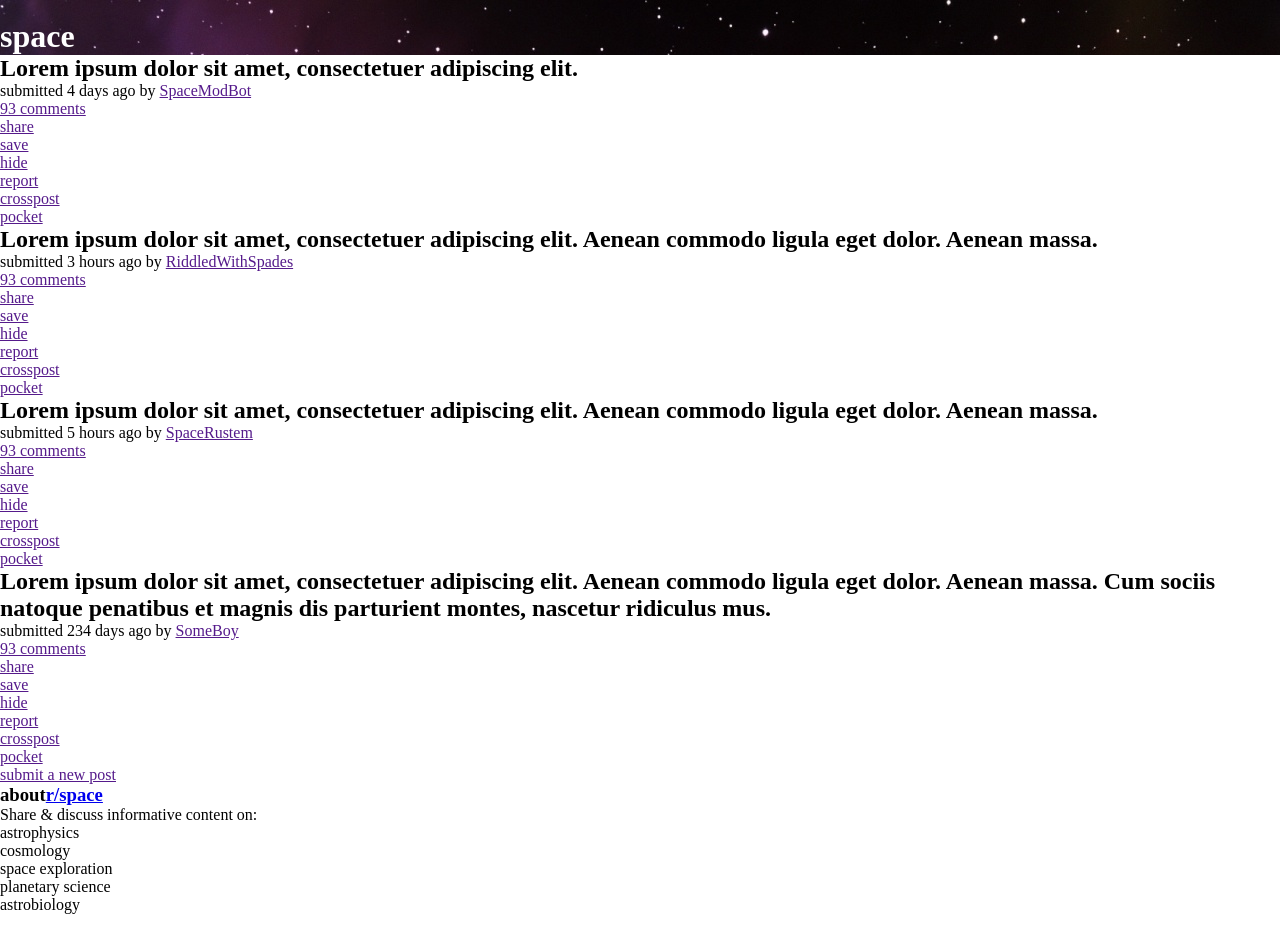
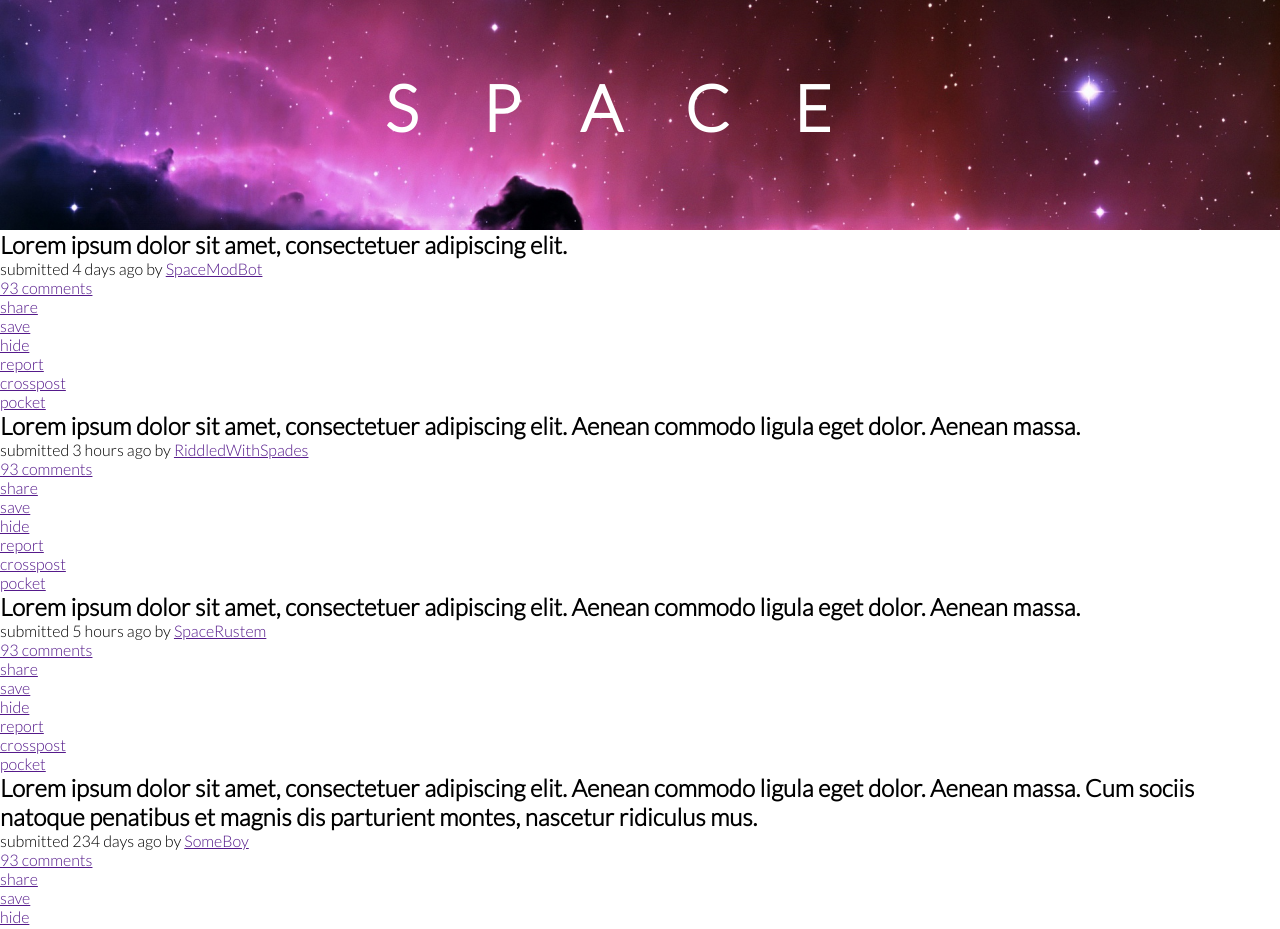
Before and after one commit to greenfox-academy/tothbandi, a plain HTML site: page week-08/reddit/index.html in a window 1280 px wide. Shown: the top 929 px of the page. Drawn offline with Linux system fonts and the light colour scheme.

Commit message:
feat reddit css style header

```diff
--- a/week-08/reddit/css/main.css
+++ b/week-08/reddit/css/main.css
@@ -1,9 +1,18 @@
 *{
   margin: 0;
   padding: 0;
+  font-family: 'Lato', sans-serif;
 }
 
 .header{
-  background-image: url("../assets/horsehead_nebula.jpg");
+  height: 200px;
+  padding-top: 30px;
+  background: url("../assets/horsehead_nebula.jpg") 0 no-repeat;
+  background-size: cover;
+  border: none;
   color: white;
+  text-transform: uppercase;
+  font-size: 2rem;
+  letter-spacing: 4rem;
+  text-align: center;
 }
--- a/week-08/reddit/index.html
+++ b/week-08/reddit/index.html
@@ -6,6 +6,7 @@
   <meta http-equiv="X-UA-Compatible" content="ie=edge">
   <title>Reddit clone</title>
   <link rel="stylesheet" href="css/main.css" type="text/css">
+  <link href="https://fonts.googleapis.com/css?family=Lato:300" rel="stylesheet">
 </head>
 <body>
   <header class="header">
```
